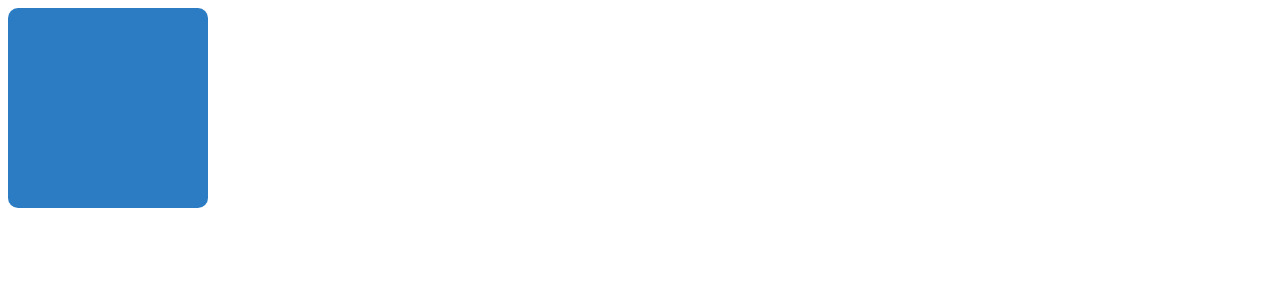
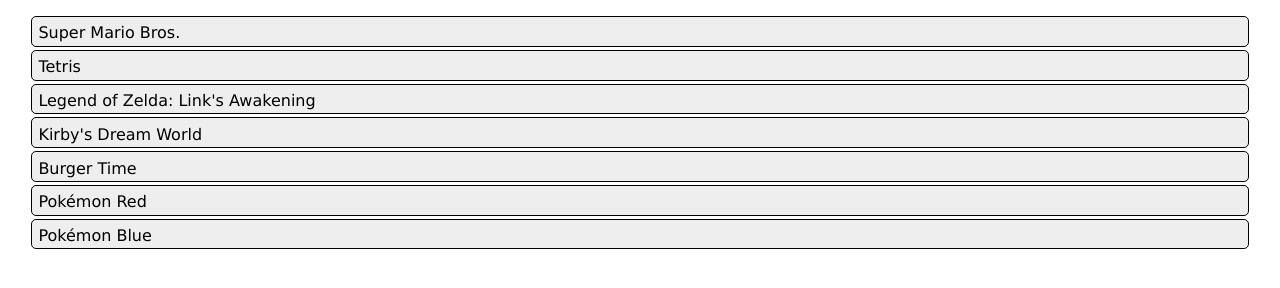
Before and after one commit to adambarron15/adambarron15.github.io, a plain HTML site: page index.html in a window 1280 px wide. Drawn offline with nearby package versions, Linux system fonts and the light colour scheme.

Commit message:
added blah

```diff
--- a/index.html
+++ b/index.html
@@ -1,12 +1,21 @@
 <!DOCTYPE html>
 <html>
 	<head>
-		<title>Result</title>
-    <link rel='stylesheet' type='text/css' href='stylesheet.css'/>
-    <script src="https://ajax.googleapis.com/ajax/libs/jquery/3.1.1/jquery.min.js"></script>
-    <script type='text/javascript' src='script.js'></script>
+		<title>Select Ye Favorite</title>
+        <link rel='stylesheet' type='text/css' href='stylesheet.css'/>
+        <script src="https://ajax.googleapis.com/ajax/libs/jquery/3.1.1/jquery.min.js"></script>
+    <script src="https://ajax.googleapis.com/ajax/libs/jqueryui/1.9.1/jquery-ui.min.js"></script>
+        <script type='text/javascript' src='script.js'></script>
 	</head>
 	<body>
-    <div></div>
+        <ol>
+            <li>Super Mario Bros.</li>
+            <li>Tetris</li>
+            <li>Legend of Zelda: Link's Awakening</li>
+            <li>Kirby's Dream World</li>
+            <li>Burger Time</li>
+            <li>Pokémon Red</li>
+            <li>Pokémon Blue</li>
+        </ol>
 	</body>
 </html>
--- a/script.js
+++ b/script.js
@@ -1,8 +1,4 @@
- $(document).ready(function()    {
-    $('div').height("200px");
-    $('div').width("200px");
-    $('div').css("border-radius", "10px");
-    $('div').click(function(){
-      $('div').css("background-color", "red");
-    })
-});
+
+$(document).ready(function(){
+    $('ol').sortable();
+})
--- a/stylesheet.css
+++ b/stylesheet.css
@@ -1,6 +1,20 @@
-div {
-    height: 50px;
-    width: 300px;
-    border-radius:0;
-    background-color: #2C7CC3;
+ol {
+    list-style-type: none;
+	position: relative;
+	left: -20px;
 }
+
+ol li {
+	background: #eeeeee;
+	border-radius: 5px;
+	border: 1px solid black;
+	margin: 3px;
+	padding: 0.4em;
+	font-size: 1em;
+	height: 16px;
+	font-family: Verdana, Arial, Sans-Serif;
+}
+
+ol .ui-selected {
+	background: #F39814; color: white;
+}
```
